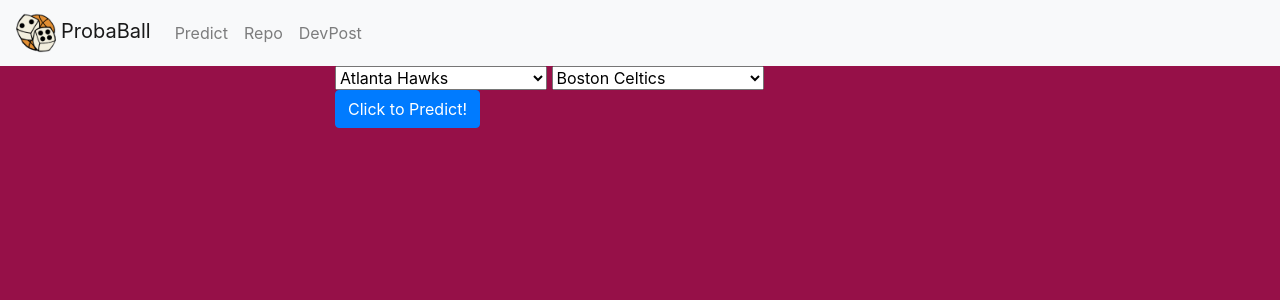
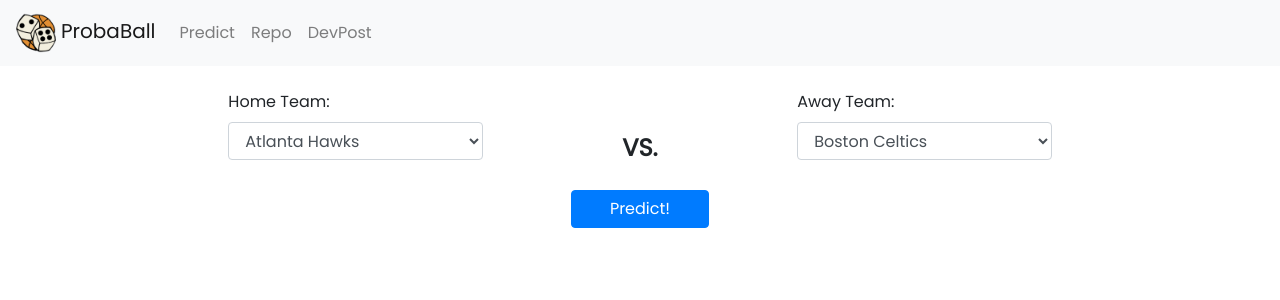
Before and after one commit to rohatgiy/basketball-predictor, a Flask app: page /predict in a window 1280 px wide. Shown: the top 300 px of the page. Run offline with Flask 2, Linux system fonts and the light colour scheme; some libraries are stand-ins or nearby versions.

Commit message:
done frontend

```diff
--- a/model.py
+++ b/model.py
@@ -229,8 +229,8 @@
     #print(filteredPogPlayers)
     train_ans = tf.convert_to_tensor(ans)
     train_data = tf.convert_to_tensor(data)
-    model.fit(train_data, train_ans, epochs=150)
-    model.save("probaball_model.h5")
+    model.fit(train_data, train_ans, epochs=250)
+    model.save("probaball_model_3.h5")
     for i in range(30):
         if i != 15:
             print(i)
--- a/static/styles.css
+++ b/static/styles.css
@@ -1,7 +1,6 @@
 body {
-    background-color: rgb(150, 16, 72);
+    font-family: 'Poppins', sans-serif;
 }
-
 #errorMsg {
     visibility: hidden;
 }
--- a/templates/base.html
+++ b/templates/base.html
@@ -2,17 +2,21 @@
 
 <html>
     <head>
+        <meta name="viewport" content="width=device-width, initial-scale=1, maximum-scale=1">
         <link rel="stylesheet" href="https://maxcdn.bootstrapcdn.com/bootstrap/4.0.0/css/bootstrap.min.css"
         integrity="sha384-Gn5384xqQ1aoWXA+058RXPxPg6fy4IWvTNh0E263XmFcJlSAwiGgFAW/dAiS6JXm"
         crossorigin="anonymous">
+        <script src="https://ajax.googleapis.com/ajax/libs/jquery/1.12.4/jquery.min.js"></script>
+        <script src="https://maxcdn.bootstrapcdn.com/bootstrap/4.0.0/js/bootstrap.min.js"></script>
+        <link rel="preconnect" href="https://fonts.gstatic.com">
+        <link href="https://fonts.googleapis.com/css2?family=Poppins&display=swap" rel="stylesheet">
         <link rel="stylesheet" type="text/css" href="../static/styles.css">
-        <link href="https://fonts.googleapis.com/css2?family=Open+Sans&display=swap" rel="stylesheet">
         <link rel="shortcut icon" href="{{ url_for('static', filename='favicon.ico') }}">
         <title>ProbaBall</title>
     </head>
     <body>
         <nav class="navbar navbar-expand-lg navbar-light bg-light">
-            <a class="navbar-brand" href="#"><img src="/static/probaball_logo.png" height="40px" style="padding:0;margin-right:5px;vertical-align: middle;">ProbaBall</a>
+            <a class="navbar-brand" href="/"><img src="/static/probaball_logo.png" height="40px" style="padding:0;margin-right:5px;vertical-align: middle;">ProbaBall</a>
             <button class="navbar-toggler" type="button" data-toggle="collapse" data-target="#navbarSupportedContent" aria-controls="navbarSupportedContent" aria-expanded="false" aria-label="Toggle navigation">
                 <span class="navbar-toggler-icon"></span>
             </button>
@@ -31,8 +35,6 @@
                 </ul>
             </div>
         </nav>
-        <div class="col-md-6 offset-md-3">
-            {% block body %}{% endblock %}
-        </div>
+        {% block body %}{% endblock %}
     </body>
 </html>
--- a/templates/predict.html
+++ b/templates/predict.html
@@ -1,21 +1,31 @@
 {% extends 'base.html' %}
 
 {% block body %}
-
-
-<div class="predictCont">
-    <form method="post" id="form" action="{{url_for('results')}}" >
-        <select onchange="if (this.selectedIndex>=0) selectVal(this)" id="homeSelect" name="homeTeam">
+<br>
+<div class="predictCont offset-md-2 col-md-8">
+    <form method="post" id="form" class="form-group" action="{{url_for('results')}}" >
+        <div class="row">
+            <div class="col-md-4">
+                <label for="homeTeam">Home Team:</label>
+                <select class="form-control" onchange="if (this.selectedIndex>=0) selectVal(this)" id="homeSelect" name="homeTeam">
                     {% for team in teams %}
                     <option name="homeTeam" value = "{{loop.index - 1}}">{{team}}</option>{% endfor %}
                 </select>
-        <select onchange="if (this.selectedIndex>=0) selectVal(this)" id="awaySelect" name="awayTeam">
+            </div>
+            <div class=col-md-4 style="text-align: center; padding-top: 5vh; font-size: x-large; font-weight: bold;">VS.</div>
+            <div class="col-md-4">
+                <label for="awayTeam">Away Team:</label>
+                <select class="form-control" onchange="if (this.selectedIndex>=0) selectVal(this)" id="awaySelect" name="awayTeam">
                     {% for team in teams %}
                     <option name="awayTeam" value = "{{loop.index - 1}}">{{team}}</option>{% endfor %}
                 </select>
+            </div>
+        </div>
         <br>
-        <button type="button" id = "predictButton" class="btn btn-primary" onclick="validate(this)">Click to Predict!</button>
+        <div class="form-group">
+            <button type="button" id = "predictButton" class="btn btn-primary offset-md-5 col-md-2" onclick="validate(this)">Predict!</button>
             <small id = "errorMsg" class = "form-text text-danger">Error: Please select two different teams.</small>
+        </div>
     </form>
 </div>
 <script>
--- a/test.py
+++ b/test.py
@@ -5,5 +5,5 @@
 
 
 def getResults(team1, team2):
-    new_model = keras.models.load_model("./copymodel.h5")
+    new_model = keras.models.load_model("./probaball_model_1.h5")
     return get_odds_loaded(new_model, team1, team2)
```
Also changed, not shown: templates/results.html (+9 -3 lines), 2 other files. Lines whose indentation alone changed are shown as unchanged.
